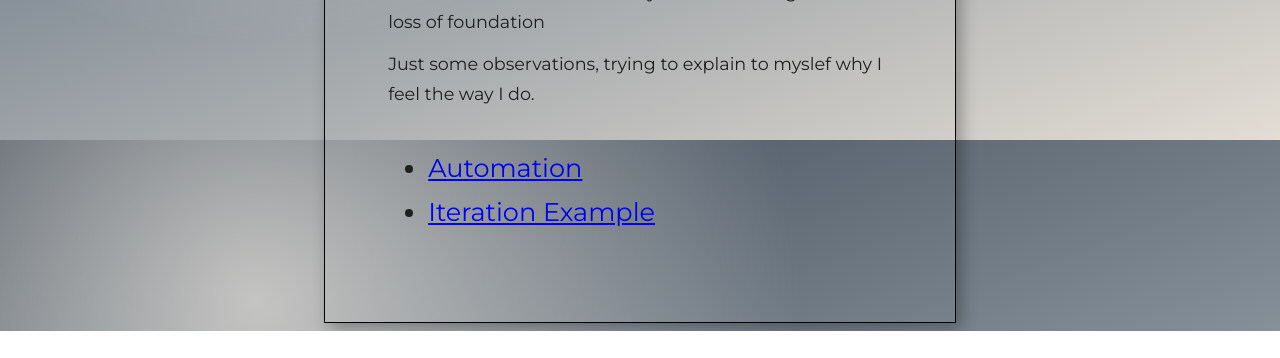
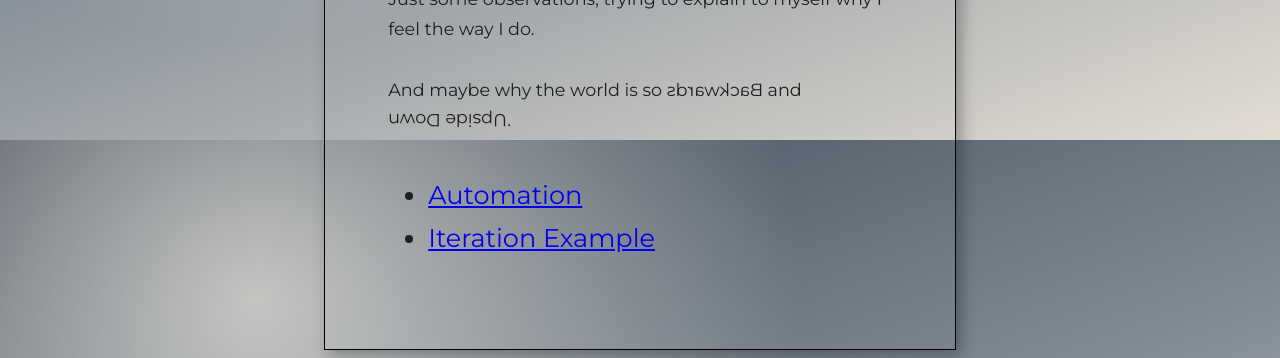
Before and after one commit to kjwagner613/kjw-writings, a plain HTML site: page index.html in a window 1280 px wide. Shown: the part 660-1018 px from the top of the page. Before the commit the page ends 991 px from the top, so only its background shows below. Drawn offline with Linux system fonts and the light colour scheme.

Commit message:
release 1

```diff
--- a/index.html
+++ b/index.html
@@ -4,7 +4,7 @@
 <head>
     <meta charset="UTF-8">
     <meta name="viewport" content="width=device-width, initial-scale=1.0">
-    <title>Proposals</title>
+    <title>From the Fringe, with Clarity</title>
     <link rel="stylesheet" href="style.css">
     <link rel="preconnect" href="https://fonts.googleapis.com">
     <link rel="preconnect" href="https://fonts.gstatic.com" crossorigin>
@@ -19,8 +19,10 @@
             alt="Discrete Development Logo" width="200">
         <h1 class="tmargin">Free to Think, so Think Freely</h1>
 
-        <p>You found a collection of essays written during a time of loss of foundation</p>
-        <p>Just some observations, trying to explain to myslef why I feel the way I do.</p>
+        <p>You found a collection of essays.</p>
+        <p>Just some observations, trying to explain to myself why I feel the way I do.</p>
+
+        <p id="height">And maybe why the world is so <span class="mirror">Backwards</span> and <span class="upside-down">Upside Down</span>.</p>
         <ul>
             <li><a href="automation.html">Automation</a></li>
             <li><a href="example/index.html">Iteration Example</a></li>
--- a/style.css
+++ b/style.css
@@ -69,6 +69,21 @@ body {
 
 }
 
+.mirror {
+  transform: scaleX(-1);
+  display: inline-block;
+}
+
+.upside-down {
+  transform: rotate(180deg);
+  display: inline-block;
+}
+
+#height {
+
+  margin-top: 20px;
+}
+
 link {
     font-style: italics;
     color: black;
@@ -81,7 +96,7 @@ link {
     margin-left: 40%;
     transform: translateX(-50%);
     transform: scale(2.5);
-    margin-top: 8%;
+    margin-top: 1%;
     margin-bottom: 8% ;
 }
 
```
